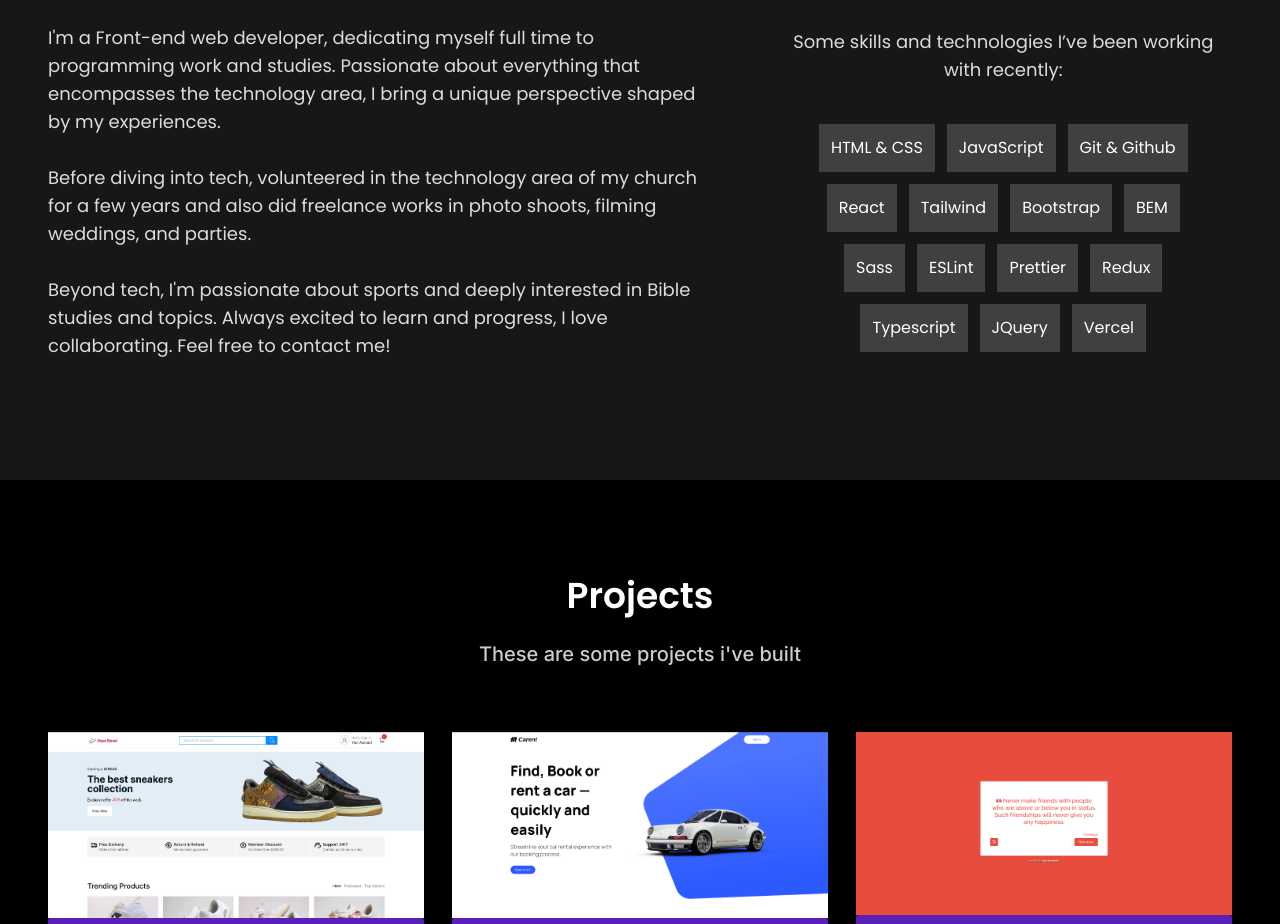
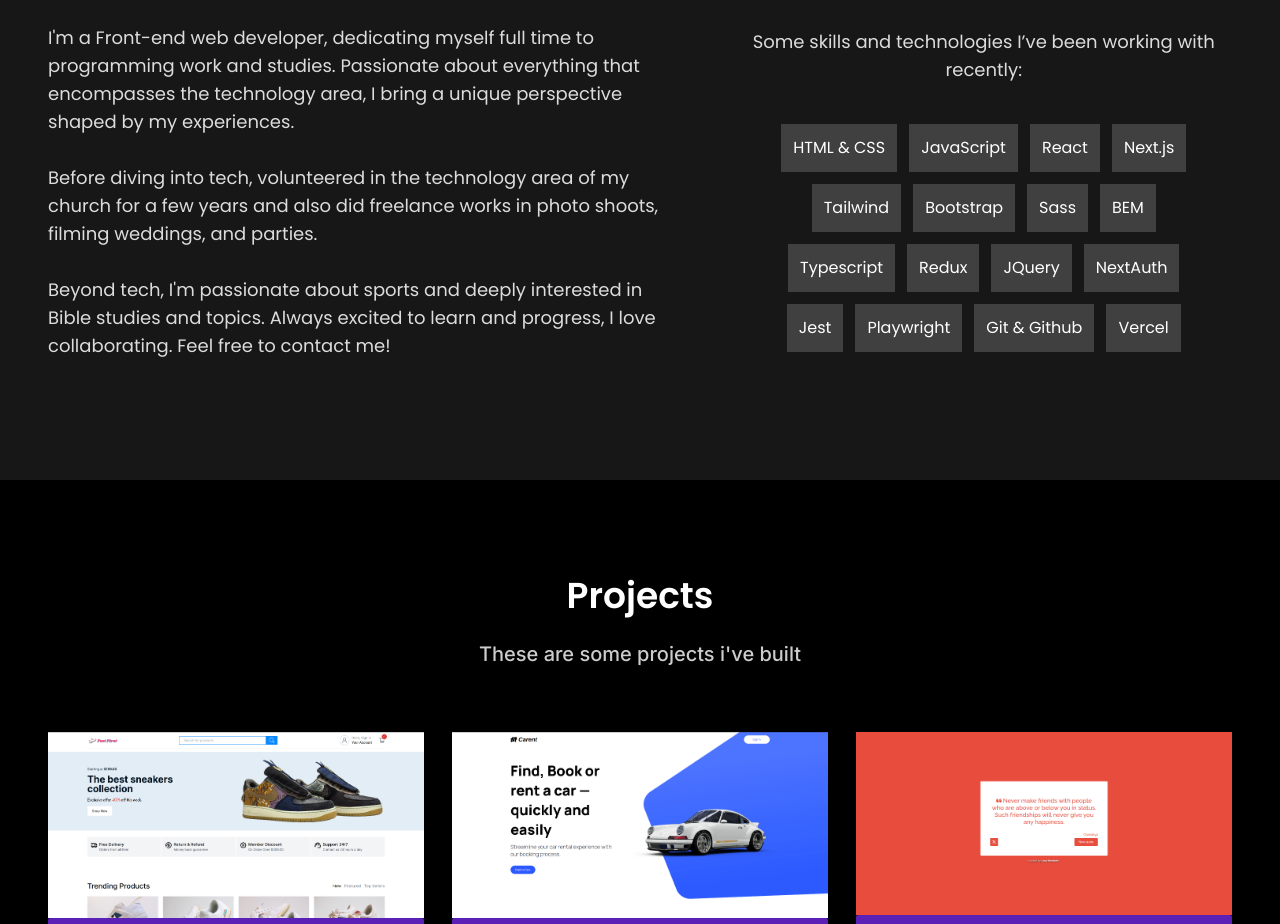
Before and after one commit to LevyMonteiro/portfolio, a React (Vite) app: page / in a window 1280 px wide. Shown: the part 972-1896 px from the top of the page. Built offline with nearby package versions, Linux system fonts and the light colour scheme; what @designbycode/tailwindcss-text-shadow would draw is missing.

Commit message:
update skills section

```diff
--- a/src/components/sections/About.tsx
+++ b/src/components/sections/About.tsx
@@ -8,17 +8,19 @@ export default function About() {
   const skills: string[] = [
     'HTML & CSS',
     'JavaScript',
-    'Git & Github',
     'React',
+    'Next.js',
     'Tailwind',
     'Bootstrap',
+    'Sass',
     'BEM',
-    'Sass',
-    'ESLint',
-    'Prettier',
+    'Typescript',
     'Redux',
-    'Typescript',
     'JQuery',
+    'NextAuth',
+    'Jest',
+    'Playwright',
+    'Git & Github',
     'Vercel',
   ];
 
```
